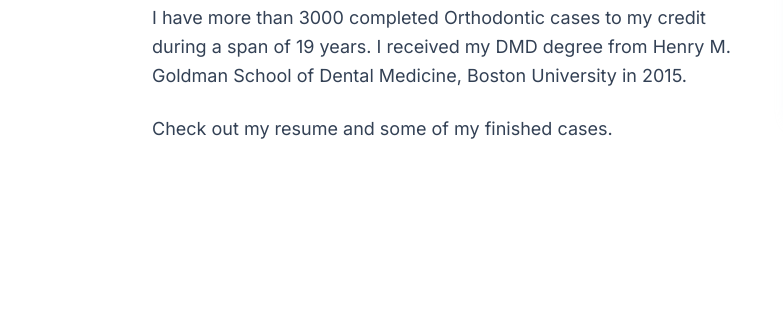
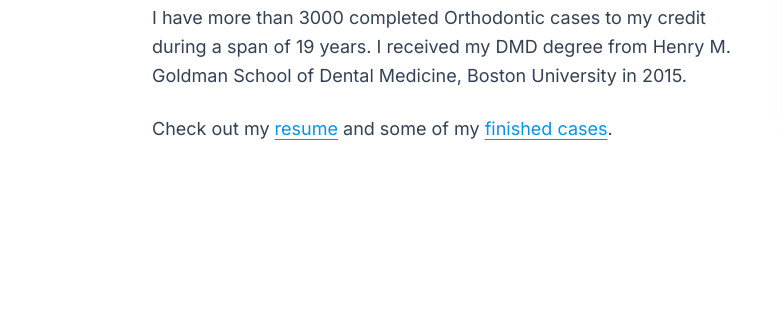
Before and after one commit to shivanshu3/kumararun.com, an Eleventy site: page src/index.html in a window 1280 px wide. Shown: the part 334-651 px from the top of the page, 0-783 px from the left. Built offline with nearby package versions, Linux system fonts and the light colour scheme; Eleventy itself is replaced by a stand-in of ours; files that its build step writes are made by us from their sources.

Commit message:
Style the 2 links on the home page

```diff
--- a/src/index.html
+++ b/src/index.html
@@ -10,7 +10,10 @@ permalink: /
       I received my Bachelor of Dental Surgery (BDS) degree from Government Dental College, Rohtak, India in 1988, and Master of Dental Surgery (MDS) degree in Orthodontics from the All India Institute of Medical Sciences (AIIMS), New Delhi, a premier health institute of India. I have been working as a General Dentist and an Orthodontist and have been a member of teaching faculty since 1995. I have more than 3000 completed Orthodontic cases to my credit during a span of 19 years. I received my DMD degree from Henry M. Goldman School of Dental Medicine, Boston University in 2015.
     </p>
     <p>
-      Check out my <a href="/resume/">resume</a> and some of my <a href="/finished-cases/">finished cases</a>.
+      Check out my
+      <a class="text-[#0693e3] underline underline-offset-4 transition hover:text-[#0d83d7]" href="/resume/">resume</a>
+      and some of my
+      <a class="text-[#0693e3] underline underline-offset-4 transition hover:text-[#0d83d7]" href="/finished-cases/">finished cases</a>.
     </p>
   </div>
   <div class="flex items-start justify-center order-1 md:order-2">
```
